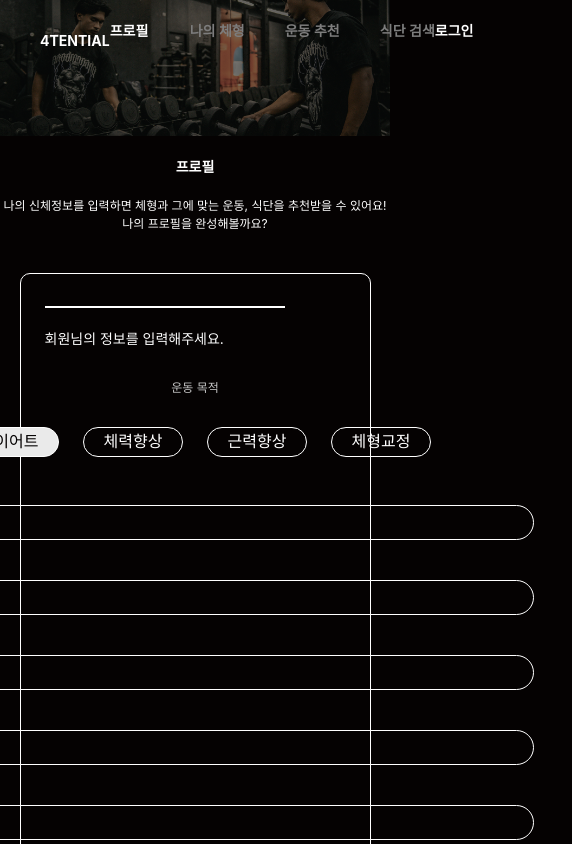
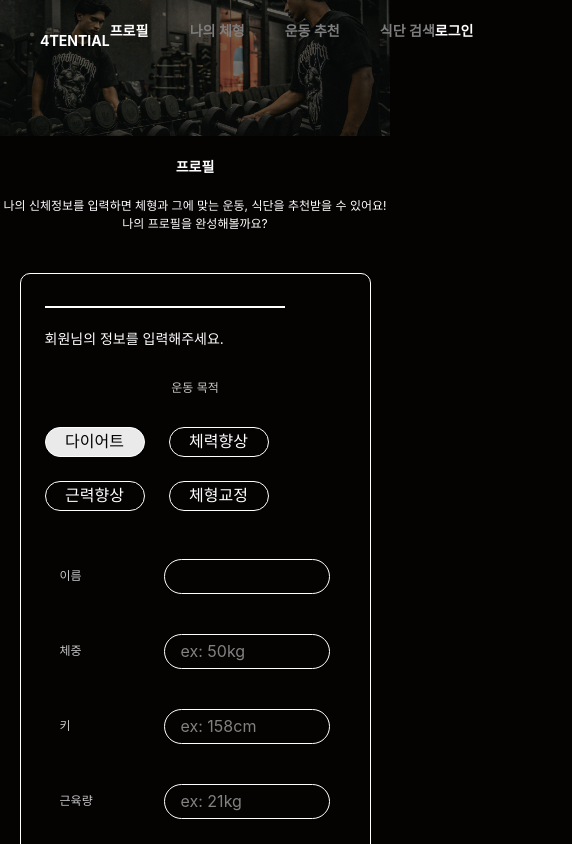
Before and after one commit to songjiwon17/4tential, a React (Create React App) app: page / in a window 390 px wide. Shown: the top 844 px of the page, 572 px wide, since content can reach past the window. Built offline with nearby package versions, Linux system fonts and the light colour scheme; no server answers.

Commit message:
프로필 숫자 필드 placeholder 및 입력값 처리 추가, 로그인, 프로필 반응형 추가

```diff
--- a/src/pages/login/index.js
+++ b/src/pages/login/index.js
@@ -31,7 +31,10 @@ const InputBox = chakra(Input, {
     backgroundColor: 'transparent',
     borderRadius: '5px',
     color: '#000',
-    _placeholder: { color: '#7D7D7D', fontSize: '14px' },
+    _placeholder: {
+      color: '#7D7D7D',
+      fontSize: ['10px', '12px', '14px', '16px'],
+    },
   },
 });
 
@@ -43,6 +46,7 @@ const LoginBtn = chakra(Button, {
     backgroundColor: 'transparent',
     borderRadius: '5px',
     color: '#7D7D7D',
+    fontSize: ['12px', '14px', '16px', '18px'],
     _hover: {
       backgroundColor: 'transparent',
     },
@@ -69,14 +73,14 @@ const Login = () => {
           gap={2.5}
         >
           <Box width={'20px'} height={'2px'} backgroundColor={'#3C3C3C'}></Box>
-          <Text fontSize={'18px'} color={'#7D7D7D'}>
+          <Text variant={'loginInfonText'} color={'#7D7D7D'}>
             아이디
           </Text>
           <InputBox
             placeholder={'신체정보 등록에 사용할 아이디를 입력하세요.'}
           />
 
-          <Text fontSize={'18px'} color={'#7D7D7D'}>
+          <Text variant={'loginInfonText'} color={'#7D7D7D'}>
             비밀번호
           </Text>
           <InputBox placeholder={'비밀번호를 입력하세요.'} />
--- a/src/pages/profile/ProfileContentsBox.js
+++ b/src/pages/profile/ProfileContentsBox.js
@@ -31,7 +31,7 @@ const ProfileContentsBox = ({ onSave }) => {
       </Text>
 
       {/*  운동 목적 4가지 버튼 */}
-      <Flex mt={30} gap={6} alignSelf="center">
+      <Flex mt={30} gap={6} alignSelf="center" flexWrap="wrap">
         {Object.values(ProfileTypes).map((type) => (
           <TypeButton
             key={type}
@@ -43,7 +43,7 @@ const ProfileContentsBox = ({ onSave }) => {
       </Flex>
 
       {/* 프로필 정보 입력 */}
-      <VStack spacing={10} mt={12} alignSelf="center">
+      <VStack spacing={10} mt={12} width="100%" maxW="730px" alignSelf="center">
         {Object.keys(ProfileDetailTypes).map((key) => (
           <HStack
             key={key}
--- a/src/pages/profile/component/ProfileInputBox.js
+++ b/src/pages/profile/component/ProfileInputBox.js
@@ -1,3 +1,4 @@
+import { profileDetailKey } from '../../../store/atoms';
 import { Input, chakra } from '@chakra-ui/react';
 
 const InputBox = chakra(Input, {
@@ -8,14 +9,50 @@ const InputBox = chakra(Input, {
     backgroundColor: 'transparent',
     borderRadius: '50px',
     color: '#fff',
+    _placeholder: {
+      color: 'rgba(255,255,255,0.5)',
+    },
   },
 });
 
+const placeholderProfileEx = {
+  weight: '50kg',
+  height: '158cm',
+  muscle: '21kg',
+  bodyFat: '28%',
+};
+
+const numberProfileDetailKeyList = [
+  profileDetailKey.weight,
+  profileDetailKey.height,
+  profileDetailKey.muscle,
+  profileDetailKey.bodyFat,
+];
+
 const ProfileInputBox = ({ detailKey, value, onChange }) => {
+  const isNumber = numberProfileDetailKeyList.includes(
+    profileDetailKey[detailKey]
+  );
+
+  const placeholder = isNumber ? `ex: ${placeholderProfileEx[detailKey]}` : '';
+
+  const handleChangeUnitProfileDetailKey = (e) => {
+    let input = e.target.value;
+
+    if (isNumber) {
+      input = input.replace(/[^0-9.]/g, '');
+      input = input === '' ? '' : parseFloat(input);
+    }
+
+    onChange(detailKey, input);
+  };
+
   return (
     <InputBox
+      type={isNumber ? 'number' : 'text'}
       value={value}
-      onChange={(e) => onChange(detailKey, e.target.value)}
+      placeholder={placeholder}
+      onChange={handleChangeUnitProfileDetailKey}
     />
   );
 };
--- a/src/pages/profile/component/ProfileSaveBtn.js
+++ b/src/pages/profile/component/ProfileSaveBtn.js
@@ -2,13 +2,15 @@ import { Button, chakra } from '@chakra-ui/react';
 
 const SaveBtn = chakra(Button, {
   baseStyle: {
-    width: '600px',
+    width: '100%',
+    maxWidth: '600px',
     height: '30px',
     borderRadius: '50px',
     marginTop: '40px',
     backgroundColor: '#C7C7C7',
     color: '#000',
     alignSelf: 'center',
+    fontSize: ['14px', '16px', '18px'],
   },
 });
 
```
